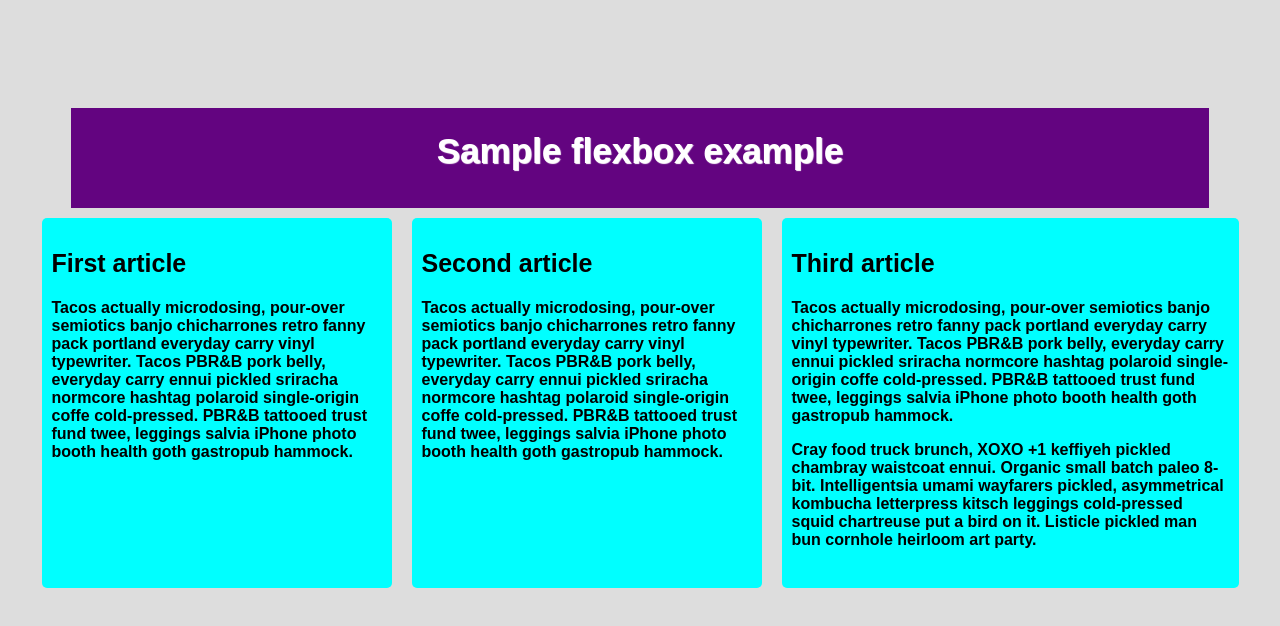
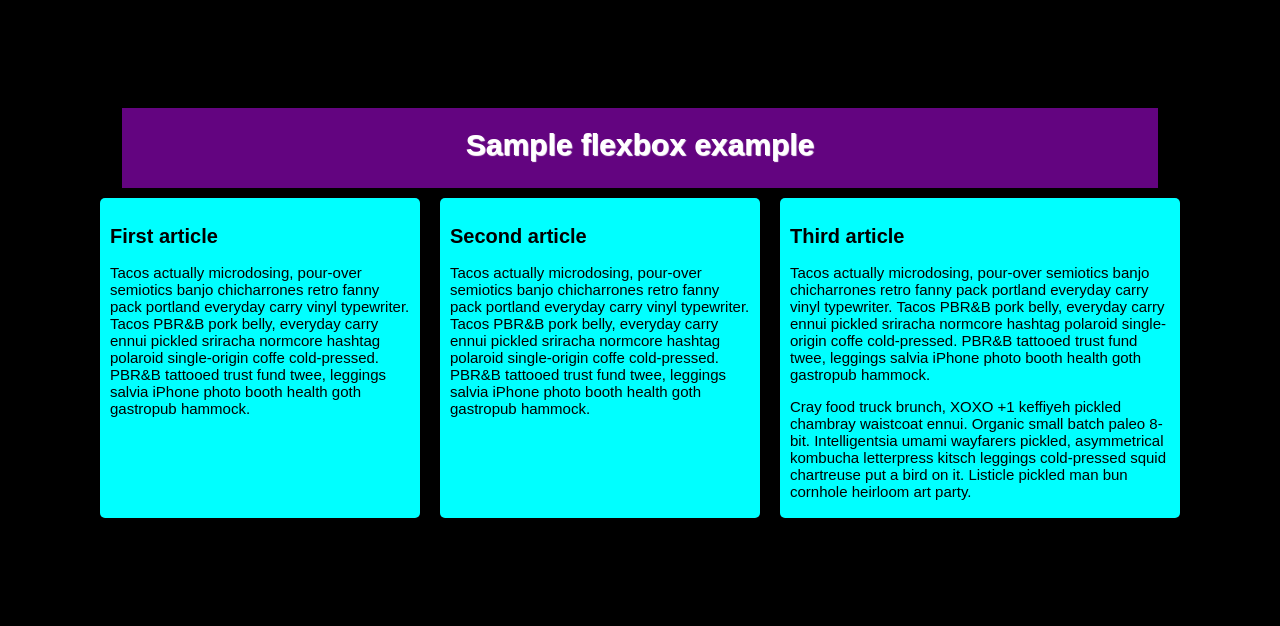
Before and after one commit to 04JoseP/Cenfotec-Ejercicios-Clase-Web, a plain HTML site: page index.html in a window 1280 px wide. Drawn offline with Linux system fonts and the light colour scheme.

Commit message:
arreglos

```diff
--- a/CSS/estilos.css
+++ b/CSS/estilos.css
@@ -1,5 +1,5 @@
 body
-{	background-color: #ddd;
+{	background-color: #000;
 	font-family: Arial, Helvetica, sans-serif;}
 
 .flex-container
@@ -11,8 +11,8 @@ body
 .hijo-principal
 {	background-color: #630480;
 	margin-top: 100px;
-  width: 90%;
-  height: 100px;
+  width: 82%;
+  height: 80px;
   text-align: center;
   color: #fff;}
 
@@ -21,26 +21,34 @@ body
   margin: 10px;
   padding: 10px;
   text-align: left;
-  width: 330px;
-  height: 350px;
-  border-radius: 5px;
-	font-weight: bold;}
+  width: 300px;
+  height: 300px;
+  border-radius: 5px;}
 
 .hijo1
 { background-color: #00ffff;
   margin: 10px;
   padding: 10px;
   text-align: left;
-  width: 437px;
-  height: 350px;
-  border-radius: 5px;
-	font-weight: bold;}
+  width: 380px;
+  height: 300px;
+  border-radius: 5px;}
+
+@media only screen and (max-width: 710px) {
+  .hijo-principal{color: #00ffff;}
+  .hijo{width: 300px;height: 400px;}
+  .hijo1{width: 300px;height: 350px;}
+  h2{color: #630480;}
+  }
 
 h1
 {	text-align: center;
-font-size: 35px;
-text-shadow: 1px 1px 1px #fff;}
+  font-size: 30px;
+  text-shadow: 1px 1px 1px #fff;}
 
 h2
-{	font-size: 25px;
+{	font-size: 20px;
 	font-weight: bolder;}
+
+p
+{ font-size: 15px;}
--- a/Sass/_general.sass
+++ b/Sass/_general.sass
@@ -1,39 +1,52 @@
 body
-	background-color: $main-color
-	font-family: Arial, Helvetica, sans-serif
+  background-color: $main-color
+  font-family: Arial, Helvetica, sans-serif
 
 .flex-container
-	display: flex
-	flex-wrap: wrap
-	align-items: center
-	justify-content: center
+  display: flex
+  flex-wrap: wrap
+  align-items: center
+  justify-content: center
 
 .hijo-principal
-	background-color: $main-color
-	margin-top: 100px
-  width: 90%
-  height: 100px
+  background-color: $purple
+  margin-top: 100px
+  width: 82%
+  height: 80px
   text-align: center
   color: #fff
 
 .hijo
- background-color: $main-color
+  background-color: $aqua
   margin: 10px
   padding: 10px
   text-align: left
-  width: 330px
-  height: 350px
+  width: 300px
+  height: 300px
   border-radius: 5px
-	font-weight: bold
+
 
 .hijo1
-  background-color: $main-color
+  background-color: $aqua
   margin: 10px
   padding: 10px
   text-align: left
-  width: 437px
+  width: 380px
+  height: 300px
+  border-radius: 5px
+
+@media only screen and (max-width: 710px)
+.hijo-principal
+  color: #00ffff
+.hijo
+  width: 300px
+  height: 400px
+.hijo1
+  width: 300px
   height: 350px
-	font-weight: bold
+h2
+  color: $purple
+
 
 h1
   text-align: center
@@ -42,4 +55,4 @@ h1
 
 h2
   font-size: 25px
-	font-weight: bolder
+  font-weight: bolder
--- a/Sass/_variables.sass
+++ b/Sass/_variables.sass
@@ -1 +1,3 @@
-$main-color: #ddd
+$main-color: #000
+$purple:#630480
+$aqua:#00ffff
```
Also changed, not shown: CSS/base.css (added), 1 other file.
